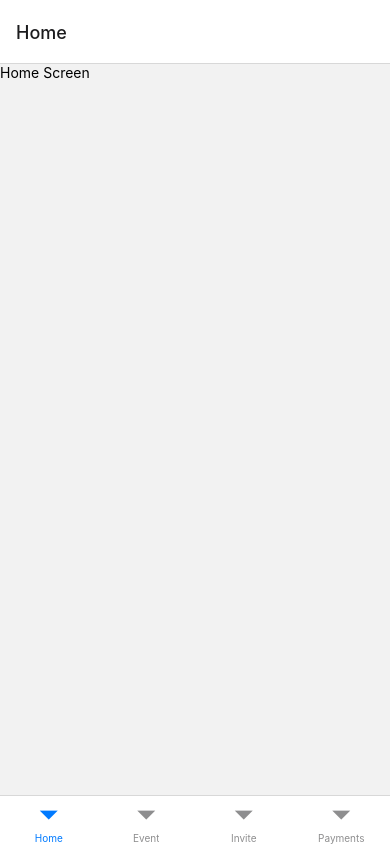
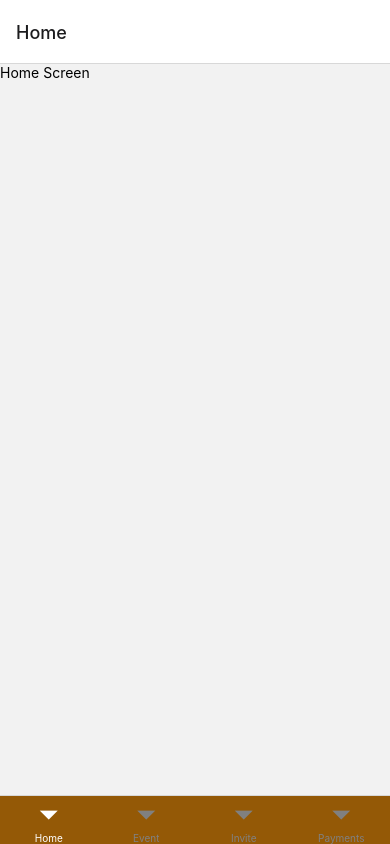
Before and after one commit to mutie-ops/club, a React Native app: screen / in a window 390 px wide. Built offline with nearby package versions, Linux system fonts and the light colour scheme.

Commit message:
make this changes

```diff
--- a/App.js
+++ b/App.js
@@ -15,7 +15,14 @@ const Tab =  createBottomTabNavigator()
 
 function HomeTabs() {
   return (
-    <Tab.Navigator >
+    <Tab.Navigator screenOptions={{
+      tabBarActiveTintColor:'white',
+      tabBarInactiveTintColor:'grey',
+      tabBarActiveBackgroundColor:'#945906',
+      tabBarInactiveBackgroundColor:'#945906'
+
+    }}>
+
       <Tab.Screen name="Home" component={Home}  options={{
                 headerShown: false
               }}/>
```
